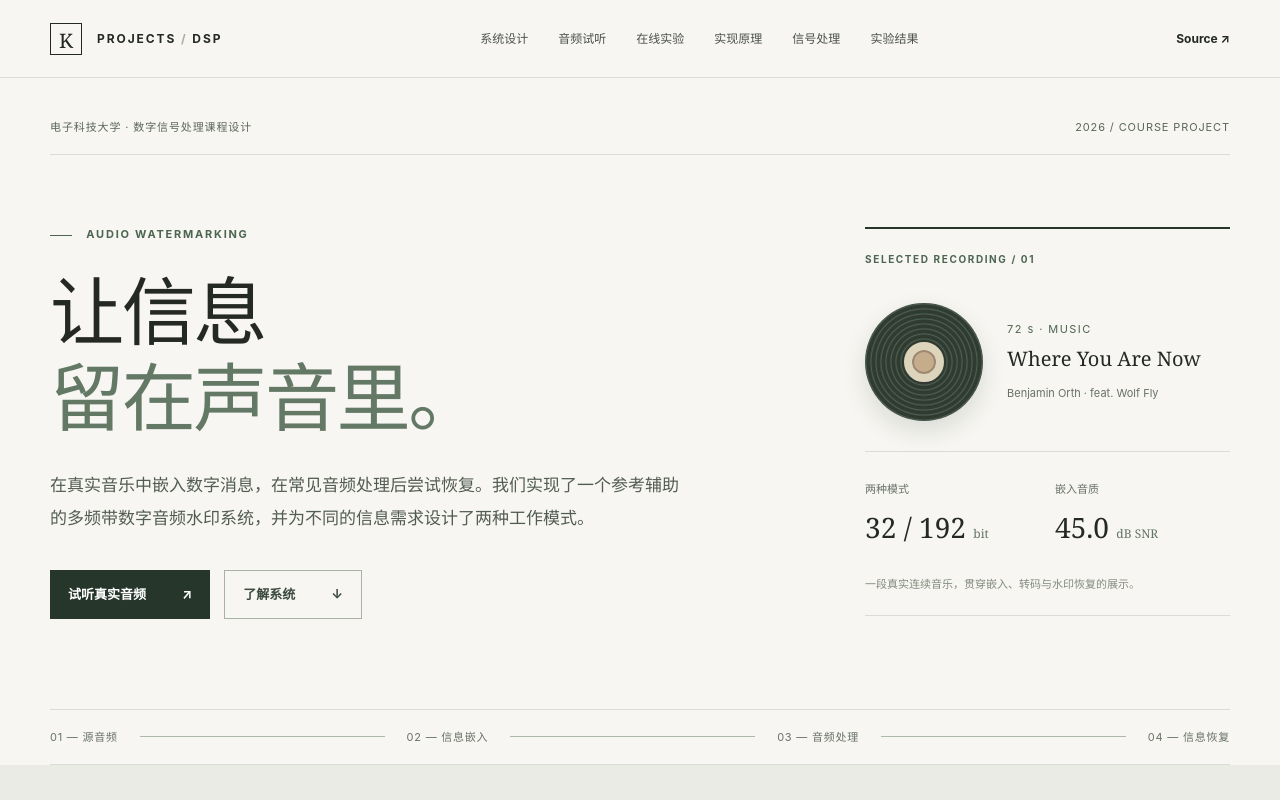
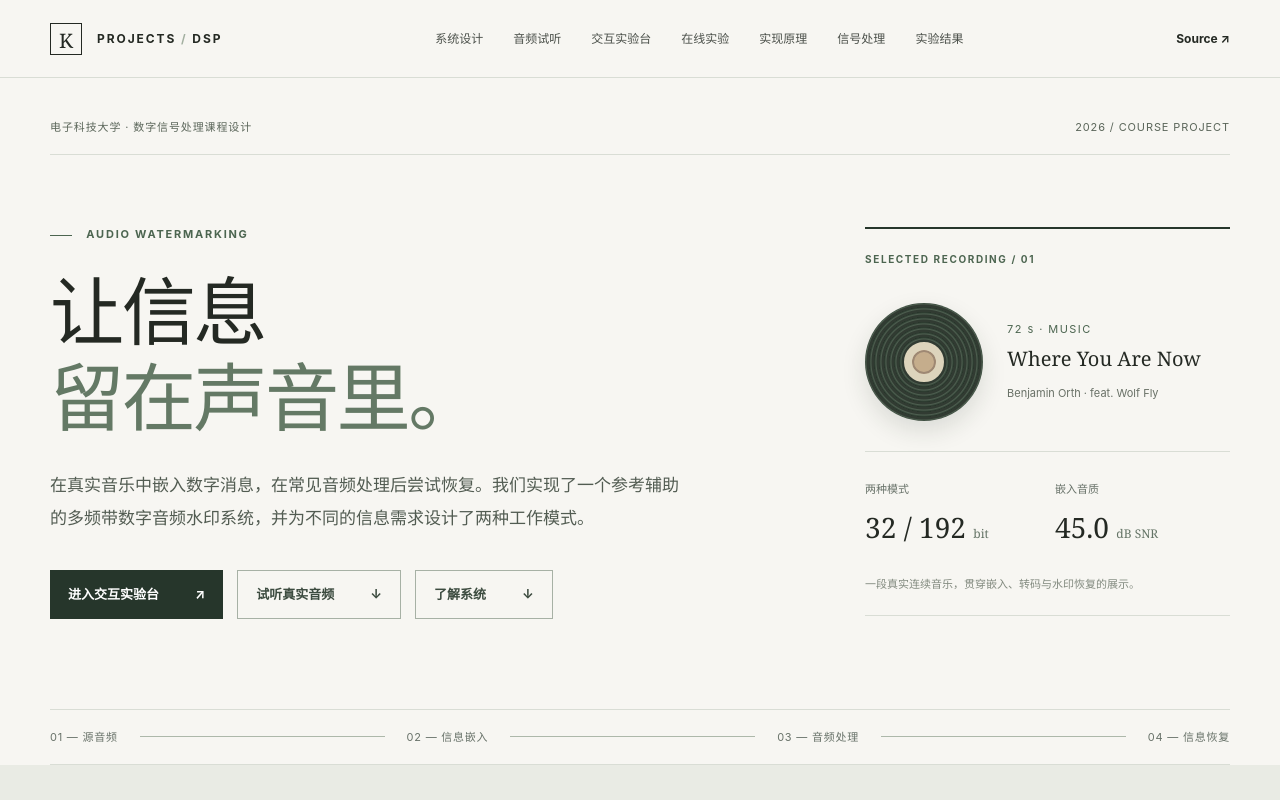
Before and after one commit to suibianba12138/blind-audio-watermarking, a plain HTML site: page docs/index.html in a window 1280 px wide. Shown: the top 800 px of the page. Drawn offline with Linux system fonts and the light colour scheme; no server answers.

Commit message:
Add interactive signal lab entry to project Pages landing page

```diff
--- a/docs/index.html
+++ b/docs/index.html
@@ -11,9 +11,9 @@
 </head>
 <body>
 <a class="skip" href="#main">跳转到正文</a>
-<header class="masthead"><div class="nav-inner"><a class="brand" href="https://shengkaini.com/" aria-label="返回个人主页"><span class="brand-mark">K</span><span>PROJECTS<span class="brand-dot"> / </span> DSP</span></a><nav class="nav-menu" aria-label="页面导航"><a href="#system">系统设计</a><a href="#listen">音频试听</a><a href="#online">在线实验</a><a href="#method">实现原理</a><a href="#processing">信号处理</a><a href="#results">实验结果</a></nav><a href="https://github.com/suibianba12138/blind-audio-watermarking" class="nav-git" target="_blank" rel="noopener noreferrer">Source ↗</a><button id="menuToggle" class="menu-toggle" type="button" aria-expanded="false" aria-label="展开导航"><span></span><span></span></button></div></header>
+<header class="masthead"><div class="nav-inner"><a class="brand" href="https://shengkaini.com/" aria-label="返回个人主页"><span class="brand-mark">K</span><span>PROJECTS<span class="brand-dot"> / </span> DSP</span></a><nav class="nav-menu" aria-label="页面导航"><a href="#system">系统设计</a><a href="#listen">音频试听</a><a href="./lab.html">交互实验台</a><a href="#online">在线实验</a><a href="#method">实现原理</a><a href="#processing">信号处理</a><a href="#results">实验结果</a></nav><a href="https://github.com/suibianba12138/blind-audio-watermarking" class="nav-git" target="_blank" rel="noopener noreferrer">Source ↗</a><button id="menuToggle" class="menu-toggle" type="button" aria-expanded="false" aria-label="展开导航"><span></span><span></span></button></div></header>
 <main id="main">
-<section class="hero wrap" id="top"><div class="hero-topline"><span>电子科技大学 · 数字信号处理课程设计</span><span>2026 / COURSE PROJECT</span></div><div class="hero-grid"><div class="hero-main"><div class="eyebrow"><span class="minor-rule"></span> AUDIO WATERMARKING</div><h1>让信息<br><em>留在声音里。</em></h1><p class="hero-description">在真实音乐中嵌入数字消息，在常见音频处理后尝试恢复。我们实现了一个参考辅助的多频带数字音频水印系统，并为不同的信息需求设计了两种工作模式。</p><div class="hero-actions"><a href="#listen" class="action dark">试听真实音频 <span>↗</span></a><a href="#system" class="action plain">了解系统 <span>↓</span></a></div></div><div class="hero-aside"><div class="eyebrow small">SELECTED RECORDING / 01</div><div class="hero-record"><div class="record-disc" aria-hidden="true"><div class="record-center"></div></div><div class="record-label"><span>72 s · MUSIC</span><strong>Where You Are Now</strong><small>Benjamin Orth · feat. Wolf Fly</small></div></div><div class="hero-audio-stats"><div><span>两种模式</span><strong>32 / 192 <small>bit</small></strong></div><div><span>嵌入音质</span><strong>45.0 <small>dB SNR</small></strong></div></div><p class="hero-aside-foot">一段真实连续音乐，贯穿嵌入、转码与水印恢复的展示。</p></div></div><div class="hero-baseline"><span>01 — 源音频</span><i></i><span>02 — 信息嵌入</span><i></i><span>03 — 音频处理</span><i></i><span>04 — 信息恢复</span></div></section>
+<section class="hero wrap" id="top"><div class="hero-topline"><span>电子科技大学 · 数字信号处理课程设计</span><span>2026 / COURSE PROJECT</span></div><div class="hero-grid"><div class="hero-main"><div class="eyebrow"><span class="minor-rule"></span> AUDIO WATERMARKING</div><h1>让信息<br><em>留在声音里。</em></h1><p class="hero-description">在真实音乐中嵌入数字消息，在常见音频处理后尝试恢复。我们实现了一个参考辅助的多频带数字音频水印系统，并为不同的信息需求设计了两种工作模式。</p><div class="hero-actions"><a href="./lab.html" class="action dark">进入交互实验台 <span>↗</span></a><a href="#listen" class="action plain">试听真实音频 <span>↓</span></a><a href="#system" class="action plain">了解系统 <span>↓</span></a></div></div><div class="hero-aside"><div class="eyebrow small">SELECTED RECORDING / 01</div><div class="hero-record"><div class="record-disc" aria-hidden="true"><div class="record-center"></div></div><div class="record-label"><span>72 s · MUSIC</span><strong>Where You Are Now</strong><small>Benjamin Orth · feat. Wolf Fly</small></div></div><div class="hero-audio-stats"><div><span>两种模式</span><strong>32 / 192 <small>bit</small></strong></div><div><span>嵌入音质</span><strong>45.0 <small>dB SNR</small></strong></div></div><p class="hero-aside-foot">一段真实连续音乐，贯穿嵌入、转码与水印恢复的展示。</p></div></div><div class="hero-baseline"><span>01 — 源音频</span><i></i><span>02 — 信息嵌入</span><i></i><span>03 — 音频处理</span><i></i><span>04 — 信息恢复</span></div></section>
 <section class="intro-panel"><div class="wrap intro-grid"><div class="section-count">01 / INTRODUCTION</div><div><h2>信息不仅存在于文件标签，<br>也可以写进音频信号。</h2><p>当同一段音乐被重新编码、导出或分发时，文件名和元数据可能发生变化。数字水印提供了一种内容内的信息载体：让标识与音频信号一起经历处理。</p><p class="soft-note">本系统面向已知原音的受控分发场景。检测需要对应原音作为参考，不宣称任意音乐识别或版权真实性认证。</p></div></div></section>
 <section id="system" class="section wrap"><div class="section-head"><div class="section-count">02 / SYSTEM</div><div><h2>一套方法，两种使用方式。</h2><p>水印通过多频带能量调制写入音乐；接收后结合原音参考，以统计方式恢复消息。</p></div></div><div class="architecture" role="img" aria-label="嵌入端、音频处理与参考辅助检测的系统流程"><div class="architecture-grid"><div class="arch-label">EMBEDDING</div><div class="arch-box"><b>原音 · 消息 · 密钥</b><span>Original / Payload / Key</span></div><div class="arch-arrow">→</div><div class="arch-box active"><b>时频域水印嵌入</b><span>FFT · Chip Mapping · Band Pair</span></div><div class="arch-arrow">→</div><div class="arch-box"><b>水印音频</b><span>Watermarked WAV</span></div><div class="arch-label">CHANNEL</div><div class="arch-channel" colspan="5">有损编码 MP3 / AAC　 ·　 音量调整　 ·　 重采样</div><div class="arch-label">DETECTION</div><div class="arch-box"><b>接收音 · 原音 · 密钥</b><span>Received / Reference / Key</span></div><div class="arch-arrow">→</div><div class="arch-box active"><b>参考差分与统计判决</b><span>Alignment · Band Difference · Chips</span></div><div class="arch-arrow">→</div><div class="arch-box"><b>恢复消息 / UNKNOWN</b><span>Recovered Payload</span></div></div><p class="arch-caption">接收端使用匹配的无水印原音，但不会预先获得待恢复的消息。</p></div>
 <div class="mode-tabs"><div class="mode-intro"><span class="micro-label">MESSAGE LAYOUT</span><h3>信息是如何分配在 72 秒音乐里的？</h3></div><div class="mode-controls" role="group" aria-label="选择水印工作模式"><button type="button" data-mode="robust" aria-pressed="false">高可靠身份</button><button type="button" data-mode="capacity" aria-pressed="true">高容量消息</button></div></div><div class="mode-view"><div class="mode-copy"><div id="modeBadge" class="eyebrow small">HIGH-CAPACITY / C3-16</div><h3 id="modeTitle">16 bit × 12 块</h3><p id="modeDescription">每 6 秒承载一段新的 16-bit 信息。连续 72 秒的 12 个数据块组成 192-bit 独立消息。</p><div class="mode-facts"><span id="modeFactA">192 bit <small>独立信息</small></span><span id="modeFactB">12 × 6 s <small>时间布局</small></span></div></div><div class="mode-visual"><div class="timeline-meta"><span>00:00</span><span>01:12</span></div><div id="timeline" class="timeline" aria-label="12 个六秒水印块"></div><div id="timelineCaption" class="timeline-caption">12 个不同的 16-bit 消息块 · 点击任一块可查看时间位置</div></div></div></section>
```
